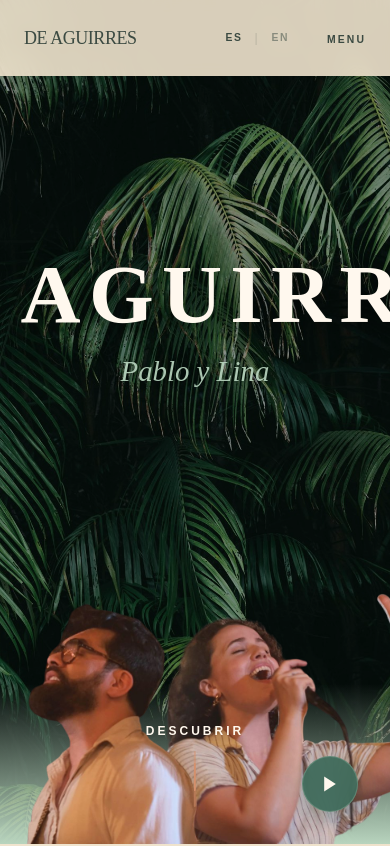
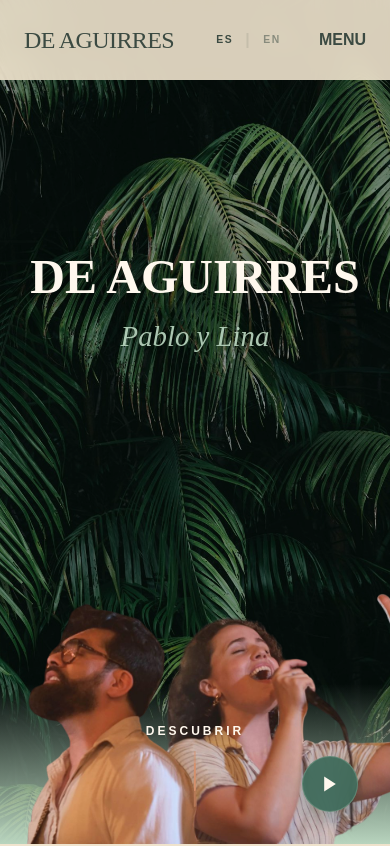
Before and after one commit to julcontrerass/DeAguirres, a website: page index.html in a window 390 px wide. Shown: the top 846 px of the page. Drawn offline with Linux system fonts and the light colour scheme; a web font is replaced by a local one.

Commit message:
hago responsive el hero con las nuevas letras

```diff
--- a/index.html
+++ b/index.html
@@ -21,10 +21,10 @@
     <nav id="navbar" class="fixed top-0 left-0 right-0 z-50 transition-all duration-500 py-6 px-6 lg:px-12 text-bark bg-sand-light/90 backdrop-blur-sm shadow-md">
         <div class="flex justify-between items-center">
             <!-- Left: Logo -->
-            <a href="#" class="font-display text-lg md:text-3xl tracking-tight z-50 relative">DE AGUIRRES</a>
+            <a href="#" class="font-display text-2xl md:text-4xl tracking-tight z-50 relative">DE AGUIRRES</a>
 
             <!-- Center: Desktop Menu -->
-            <div class="hidden lg:flex gap-8 items-center text-[0.65rem] tracking-[0.2em] font-bold uppercase absolute left-1/2 -translate-x-1/2">
+            <div class="hidden lg:flex gap-8 items-center text-sm lg:text-base tracking-wider font-bold uppercase absolute left-1/2 -translate-x-1/2">
                 <a href="#about" class="link-underline" data-i18n="nav.about">Nosotros</a>
                 <a href="#serie" class="link-underline" data-i18n="nav.series">La Serie</a>
                 <a href="#music" class="link-underline" data-i18n="nav.music">Música</a>
@@ -56,14 +56,14 @@
 
                 <!-- Language Switcher -->
                 <div class="lang-switch flex items-center mr-4 lg:mr-0">
-                    <button class="lang-btn active text-xs font-bold md:text-base opacity-70 hover:opacity-100 hover:text-coral transition-all" data-lang="es">ES</button>
-                    <span class="lang-divider px-1.5 opacity-50 text-xs md:text-base text-bark/40">|</span>
-                    <button class="lang-btn text-xs font-bold md:text-base opacity-70 hover:opacity-100 hover:text-coral transition-all" data-lang="en">EN</button>
+                    <button class="lang-btn active text-base font-bold md:text-lg opacity-70 hover:opacity-100 hover:text-coral transition-all" data-lang="es">ES</button>
+                    <span class="lang-divider px-1.5 opacity-50 text-base md:text-lg text-bark/40">|</span>
+                    <button class="lang-btn text-base font-bold md:text-lg opacity-70 hover:opacity-100 hover:text-coral transition-all" data-lang="en">EN</button>
                 </div>
 
                 <!-- Mobile Menu Button -->
                 <button class="lg:hidden z-50 relative" id="mobile-menu-btn">
-                    <span class="text-[0.65rem] tracking-[0.2em] font-bold uppercase" id="menu-text">Menu</span>
+                    <span class="text-base tracking-[0.1em] font-bold uppercase" id="menu-text">Menu</span>
                 </button>
             </div>
         </div>
@@ -119,7 +119,7 @@
         <!-- Text centered top -->
         <div class="absolute z-30 hero-text-block">
             <div class="hero-entrance-title">
-                <h1 class="font-display leading-none tracking-widest drop-shadow-xl mb-3" style="color: #FFF8EE; font-size: clamp(5.2rem, 14vw, 9rem); text-shadow: 0 4px 30px rgba(0,0,0,0.5);">
+                <h1 class="font-display leading-none tracking-normal md:tracking-widest drop-shadow-xl mb-3" style="color: #FFF8EE; font-size: clamp(3rem, 12vw, 9rem); text-shadow: 0 4px 30px rgba(0,0,0,0.5);">
                     DE AGUIRRES
                 </h1>
                 <p class="font-display italic drop-shadow-md" style="color: #B8D4BE; font-size: clamp(1.8rem, 5vw, 2rem); opacity: 0.92; text-shadow: 0 1px 8px rgba(0,0,0,0.35);">
```
